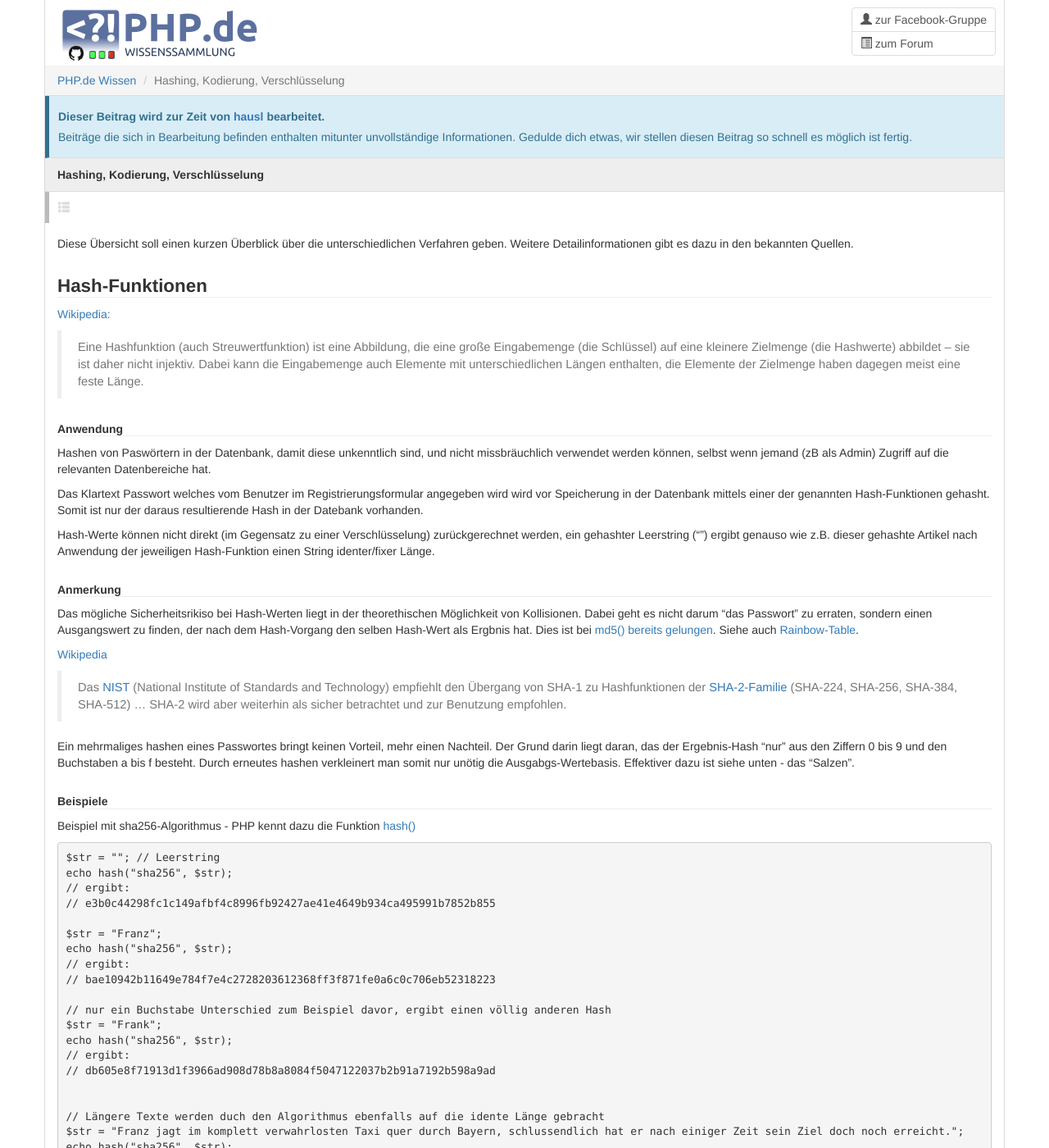
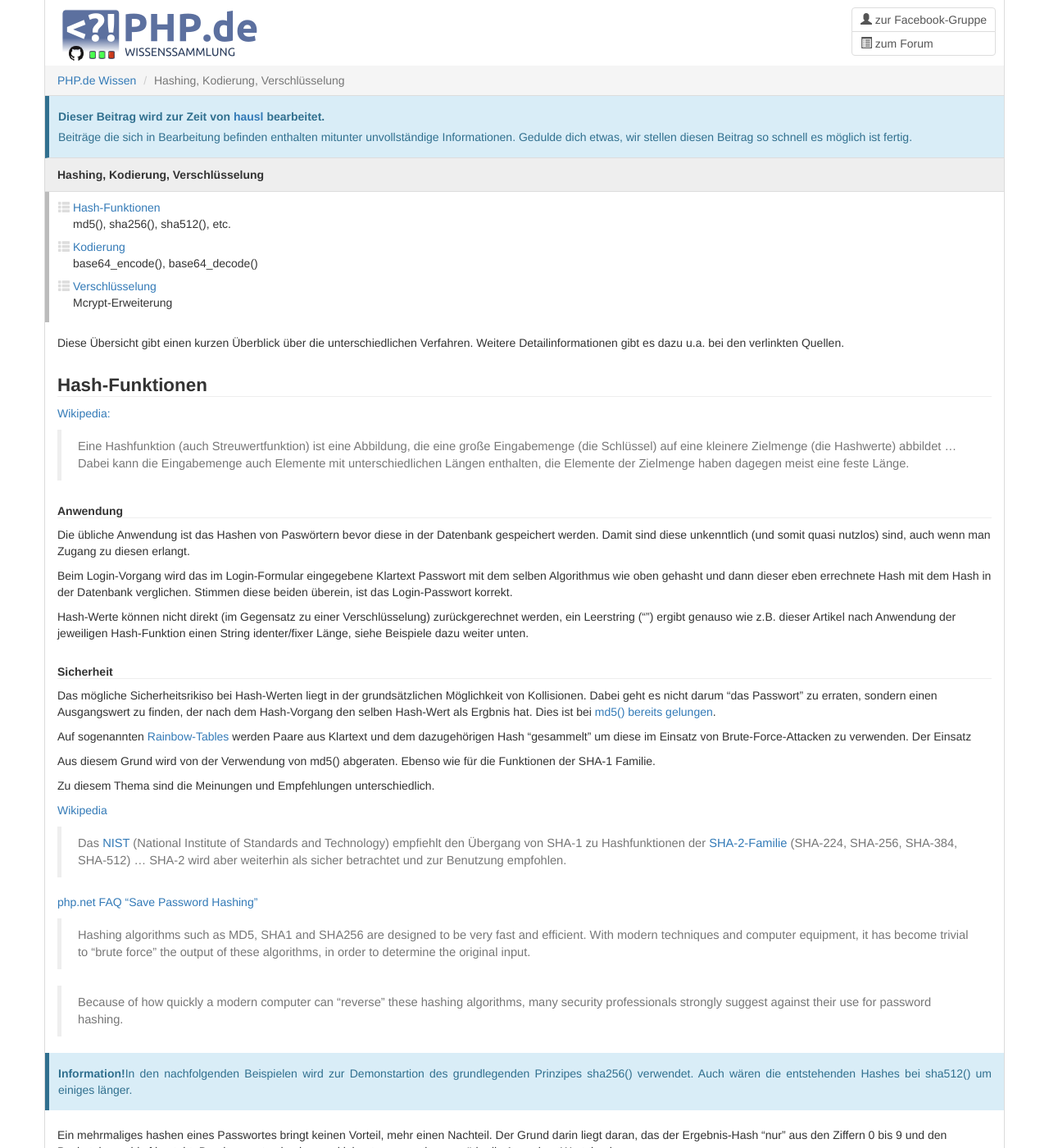
Before and after one commit to php-de/php-de.github.io, a Jekyll site: the page built from general/krypt.md, in a window 1280 px wide and 1400 px high. Shown: the whole window at 82% size. Built offline with Jekyll 4.4.1, drawn with Linux system fonts in a browser that asks for light colours; nearby versions of some CDN libraries; some of the changed text lies outside the part shown.

Commit message:
Update krypt.md

```diff
--- a/general/krypt.md
+++ b/general/krypt.md
@@ -8,73 +8,68 @@
         profile: 21246
 
 inhalt:
-    -   name: ""
-        anchor:
-        simple: ""
+    -   name: "Hash-Funktionen"
+        anchor: hash-funktionen
+        simple: "md5(), sha256(), sha512(), etc."
+
+    -   name: "Kodierung"
+        anchor: kodierung
+        simple: "base64_encode(), base64_decode()"
+
+    -   name: "Verschlüsselung"
+        anchor: verschlsselung
+        simple: "Mcrypt-Erweiterung"
+
 
 entry-type: in-progress
 ---
 
 
-Diese Übersicht soll einen kurzen Überblick über die unterschiedlichen Verfahren geben. Weitere Detailinformationen gibt es dazu in den bekannten Quellen.
+Diese Übersicht gibt einen kurzen Überblick über die unterschiedlichen Verfahren. Weitere Detailinformationen gibt es dazu u.a. bei den verlinkten Quellen.
 
 
 ### Hash-Funktionen
 
 [Wikipedia:](http://de.wikipedia.org/wiki/Hashfunktion)
 
-> Eine Hashfunktion (auch Streuwertfunktion) ist eine Abbildung, die eine große Eingabemenge (die Schlüssel) auf eine kleinere Zielmenge (die Hashwerte) abbildet – sie ist daher nicht injektiv. Dabei kann die Eingabemenge auch Elemente mit unterschiedlichen Längen enthalten, die Elemente der Zielmenge haben dagegen meist eine feste Länge.
+> Eine Hashfunktion (auch Streuwertfunktion) ist eine Abbildung, die eine große Eingabemenge (die Schlüssel) auf eine kleinere Zielmenge (die Hashwerte) abbildet ... Dabei kann die Eingabemenge auch Elemente mit unterschiedlichen Längen enthalten, die Elemente der Zielmenge haben dagegen meist eine feste Länge.
+
 
 ##### Anwendung
 
-Hashen von Paswörtern in der Datenbank, damit diese unkenntlich sind, und nicht missbräuchlich verwendet werden können, selbst wenn jemand (zB als Admin) Zugriff auf die relevanten Datenbereiche hat.
+Die übliche Anwendung ist das Hashen von Paswörtern bevor diese in der Datenbank gespeichert werden. Damit sind diese unkenntlich (und somit quasi nutzlos) sind, auch wenn man Zugang zu diesen erlangt.
 
-Das Klartext Passwort welches vom Benutzer im Registrierungsformular angegeben wird wird vor Speicherung in der Datenbank mittels einer der genannten Hash-Funktionen gehasht. Somit ist nur der daraus resultierende Hash in der Datebank vorhanden.
+Beim Login-Vorgang wird das im Login-Formular eingegebene Klartext Passwort mit dem selben Algorithmus wie oben gehasht und dann dieser eben errechnete Hash mit dem Hash in der Datenbank verglichen. Stimmen diese beiden überein, ist das Login-Passwort korrekt.
 
-Hash-Werte können nicht direkt (im Gegensatz zu einer Verschlüsselung) zurückgerechnet werden, ein gehashter Leerstring ("") ergibt genauso wie z.B. dieser gehashte Artikel nach Anwendung der jeweiligen Hash-Funktion einen String identer/fixer Länge.
+Hash-Werte können nicht direkt (im Gegensatz zu einer Verschlüsselung) zurückgerechnet werden, ein Leerstring ("") ergibt genauso wie z.B. dieser Artikel nach Anwendung der jeweiligen Hash-Funktion einen String identer/fixer Länge, siehe Beispiele dazu weiter unten.
 
 
-##### Anmerkung
+##### Sicherheit
 
-Das mögliche Sicherheitsrikiso bei Hash-Werten liegt in der theorethischen Möglichkeit von Kollisionen. Dabei geht es nicht darum "das Passwort" zu erraten, sondern einen Ausgangswert zu finden, der nach dem Hash-Vorgang den selben Hash-Wert als Ergbnis hat. Dies ist bei [md5() bereits gelungen](http://de.wikipedia.org/wiki/Message-Digest_Algorithm_5#Kollisionsresistenz). Siehe auch [Rainbow-Table](http://de.wikipedia.org/wiki/Rainbow_Table).
+Das mögliche Sicherheitsrikiso bei Hash-Werten liegt in der grundsätzlichen Möglichkeit von Kollisionen. Dabei geht es nicht darum "das Passwort" zu erraten, sondern einen Ausgangswert zu finden, der nach dem Hash-Vorgang den selben Hash-Wert als Ergbnis hat. Dies ist bei [md5() bereits gelungen](http://de.wikipedia.org/wiki/Message-Digest_Algorithm_5#Kollisionsresistenz).
+
+Auf sogenannten [Rainbow-Tables](http://de.wikipedia.org/wiki/Rainbow_Table) werden Paare aus Klartext und dem dazugehörigen Hash "gesammelt" um diese im Einsatz von Brute-Force-Attacken zu verwenden. Der Einsatz
+
+Aus diesem Grund wird von der Verwendung von md5() abgeraten. Ebenso wie für die Funktionen der SHA-1 Familie.
+
+Zu diesem Thema sind die Meinungen und Empfehlungen unterschiedlich.
 
 [Wikipedia](http://de.wikipedia.org/wiki/Secure_Hash_Algorithm#Empfehlungen)
 
 > Das [NIST](http://de.wikipedia.org/wiki/National_Institute_of_Standards_and_Technology) (National Institute of Standards and Technology) empfiehlt den Übergang von SHA-1 zu Hashfunktionen der [SHA-2-Familie](http://de.wikipedia.org/wiki/SHA-2) (SHA-224, SHA-256, SHA-384, SHA-512) ... SHA-2 wird aber weiterhin als sicher betrachtet und zur Benutzung empfohlen.
 
 
-Ein mehrmaliges hashen eines Passwortes bringt keinen Vorteil, mehr einen Nachteil. Der Grund darin liegt daran, das der Ergebnis-Hash "nur" aus den Ziffern 0 bis 9 und den Buchstaben a bis f besteht. Durch erneutes hashen verkleinert man somit nur unötig die Ausgabgs-Wertebasis. Effektiver dazu ist siehe unten - das "Salzen".
+[php.net FAQ "Save Password Hashing"](http://www.php.net/manual/de/faq.passwords.php)
+
+> Hashing algorithms such as MD5, SHA1 and SHA256 are designed to be very fast and efficient. With modern techniques and computer equipment, it has become trivial to "brute force" the output of these algorithms, in order to determine the original input.
+
+> Because of how quickly a modern computer can "reverse" these hashing algorithms, many security professionals strongly suggest against their use for password hashing.
 
 
-##### Beispiele
+<div class="alert alert-info"><strong>Information!</strong>In den nachfolgenden Beispielen wird zur Demonstartion des grundlegenden Prinzipes sha256() verwendet. Auch wären die entstehenden Hashes bei sha512() um einiges länger.</div>
 
 
-Beispiel mit sha256-Algorithmus - PHP kennt dazu die Funktion [hash()]()
-
-~~~ php
-$str = ""; // Leerstring
-echo hash("sha256", $str);
-// ergibt:
-// e3b0c44298fc1c149afbf4c8996fb92427ae41e4649b934ca495991b7852b855
-
-$str = "Franz";
-echo hash("sha256", $str);
-// ergibt:
-// bae10942b11649e784f7e4c2728203612368ff3f871fe0a6c0c706eb52318223
-
-// nur ein Buchstabe Unterschied zum Beispiel davor, ergibt einen völlig anderen Hash
-$str = "Frank";
-echo hash("sha256", $str);
-// ergibt:
-// db605e8f71913d1f3966ad908d78b8a8084f5047122037b2b91a7192b598a9ad
-
-
-// Längere Texte werden duch den Algorithmus ebenfalls auf die idente Länge gebracht
-$str = "Franz jagt im komplett verwahrlosten Taxi quer durch Bayern, schlussendlich hat er nach einiger Zeit sein Ziel doch noch erreicht.";
-echo hash("sha256", $str);
-// ergibt:
-// c1827f01d8eb06e68c58414ea7959a788e9804ff0abf5f2c904820c0741a2af0
-~~~
+Ein mehrmaliges hashen eines Passwortes bringt keinen Vorteil, mehr einen Nachteil. Der Grund darin liegt daran, das der Ergebnis-Hash "nur" aus den Ziffern 0 bis 9 und den Buchstaben a bis f besteht. Durch erneutes hashen verkleinert man somit nur unötig die Ausgabgs-Wertebasis.
 
 
 #### Gesalzene Hashes
@@ -82,19 +77,79 @@
 
 > Salt (englisch für Salz) bezeichnet in der Kryptographie eine zufällig gewählte Zeichenfolge, die an einen gegebenen Klartext vor der Verwendung als Eingabe einer Hashfunktion angehängt wird, um die Entropie der Eingabe zu erhöhen. Es wird häufig für die Speicherung und Übermittlung von Computer-Passwörtern benutzt.
 
+Das Prinzip ist, vor dem hashen dem Ausgangswert noch einen weitern Wert hinzuzufügen. Dadurch ergibt sich ein anderer Hashwert und unterbindet/erschwert somit das "einfache" herausefinden des Ausgangswertes über die bereits erwähnten [Rainbow-Tables](http://de.wikipedia.org/wiki/Rainbow_Table).
 
+
+##### Beispiele
+
+Beispiele mit sha256-Algorithmus - PHP kennt dazu die Funktion [hash()](http://php.net/manual/de/book.hash.php)
+
+
+Leerstring als Ausgabgsstring
+~~~ php
+$str = "";
+echo hash("sha256", $str);
+// ergibt:
+// e3b0c44298fc1c149afbf4c8996fb92427ae41e4649b934ca495991b7852b855
+~~~
+
+
+"Normaler" String
+~~~ php
+$str = "Franz";
+echo hash("sha256", $str);
+// ergibt:
+// bae10942b11649e784f7e4c2728203612368ff3f871fe0a6c0c706eb52318223
+~~~
+
+
+Zur Demonstration - nur ein Buchstabe Unterschied zum vorigen Beispiel. Er jedoch einen völlig anderen Hash
+~~~ php
+$str = "Frank";
+echo hash("sha256", $str);
+// ergibt:
+// db605e8f71913d1f3966ad908d78b8a8084f5047122037b2b91a7192b598a9ad
+~~~
+
+
+Gleiches Prinzip beim "Salzen", sprich der Verwendung eines Salt. Gäbe es in einer Rainbow-Table bereits die Kombination zwischen Frank und dem obigen Hash, dann kann mit Hilfe des Salt und des daraus entstehenden abweichenden Hash die Feststellung verhindert werden. **WICHTIG** Ändert sich der Salt oder wird dieser "verloren", kann kann eine korrekte Berechnung des richigen Hash durchgeführt werden und es muss ein neues Passwort erstellt werden.
+
+~~~ php
+$str = "Frank";
+$salt = "sAit,4#";
+echo hash("sha256", $str.$salt);
+// ergibt:
+// af5340996c00a6fcc3146c276e172aa866d0f6ef4ce6df7c44987c5f2bcf6774
+~~~
+
+
+
+Längere Texte werden duch den Algorithmus ebenfalls auf die idente Länge gebracht
+~~~ php
+$str = "Das Problem zu erkennen ist wichtiger, als die Lösung zu erkennen, denn die genaue Darstellung des Problems führt zur Lösung (Albert Einstein).";
+echo hash("sha256", $str);
+// ergibt:
+// 5daa2b9455bdd2a4d6a954d55a724d3886a94445d3cec6727346624141c638b2
+~~~
 
 
 ### Kodierung
 
 [Wikipedia:](http://de.wikipedia.org/wiki/Code)
 
-> Ein Code ist eine Vorschrift, wie Nachrichten oder Befehle zur Übersetzung für ein Zielsystem umgewandelt werden. Beispielsweise stellt der Morsecode eine Beziehung zwischen Buchstaben und einer Abfolge kurzer und langer Tonsignale her. Eine kodierte Nachricht kann aus Daten oder einer Reihe von Ziffern, Zeichen, Buchstaben oder anderen Informationsträgern bestehen, zum Beispiel auch aus den Nukleinbasen in DNA-Strängen. In der Kommunikationswissenschaft bezeichnet ein Code im weitesten Sinne eine Sprache.
+> Ein Code ist eine Vorschrift, wie Nachrichten oder Befehle zur Übersetzung für ein Zielsystem umgewandelt werden. Beispielsweise stellt der Morsecode eine Beziehung zwischen Buchstaben und einer Abfolge kurzer und langer Tonsignale her. ... In der Kommunikationswissenschaft bezeichnet ein Code im weitesten Sinne eine Sprache.
 
 
-Weiterste Vertreter ist hier die [Base64-Kodierung base64()](http://de.wikipedia.org/wiki/Base64) im Zusammenhang mit E-Mails.
+Üblichster Vertreter ist hier die [Base64-Kodierung](http://de.wikipedia.org/wiki/Base64) für  E-Mails.
 
-> Es findet im Internet-Standard MIME (Multipurpose Internet Mail Extensions) Anwendung und wird damit hauptsächlich zum Versenden von E-Mail-Anhängen verwendet. Nötig ist dies, um den problemlosen Transport von beliebigen Binärdaten zu gewährleisten, da SMTP in seiner ursprünglichen Fassung nur für den Versand von 7-Bit-ASCII-Zeichen ausgelegt war. Durch die Kodierung steigt der Platzbedarf des Datenstroms um 33–36 % (33 % durch die Kodierung selbst, bis zu weitere 3 % durch die im kodierten Datenstrom eingefügten Zeilenumbrüche).
+> ... findet im Internet-Standard MIME (Multipurpose Internet Mail Extensions) Anwendung und wird damit hauptsächlich zum Versenden von E-Mail-Anhängen verwendet. Nötig ist dies, um den problemlosen Transport von beliebigen Binärdaten zu gewährleisten, da SMTP in seiner ursprünglichen Fassung nur für den Versand von 7-Bit-ASCII-Zeichen ausgelegt war. Durch die Kodierung steigt der Platzbedarf des Datenstroms um 33–36 % (33 % durch die Kodierung selbst, bis zu weitere 3 % durch die im kodierten Datenstrom eingefügten Zeilenumbrüche).
+
+
+In PHP stehen dafür die Funktionen [base64_encode()](http://php.net/manual/de/function.base64-encode.php) und [base64_decode()](http://www.php.net/manual/de/function.base64-decode.php) zur Verfügung.
+
+
+<div class="alert alert-info"><strong>Hinweis!</strong> Die oben erwähnten Funktionen zu verwenden, um Texte "geheim" zu halten oder "unleserlich" zu machen, macht wenig Sinn. Zumeist ist schon am kodierten Ergebnis relativ eindeutig ersichtlich das es sich um das Produkt einer Base64-Kodierung handelt. Hierzu ist eine Verschlüsselung anzuwenden, siehe dazu weiter unten.</div>
+
 
 ##### Beispiel
 
```
Also changed, not shown: other parts of general/krypt.md (+3 -1 lines).
